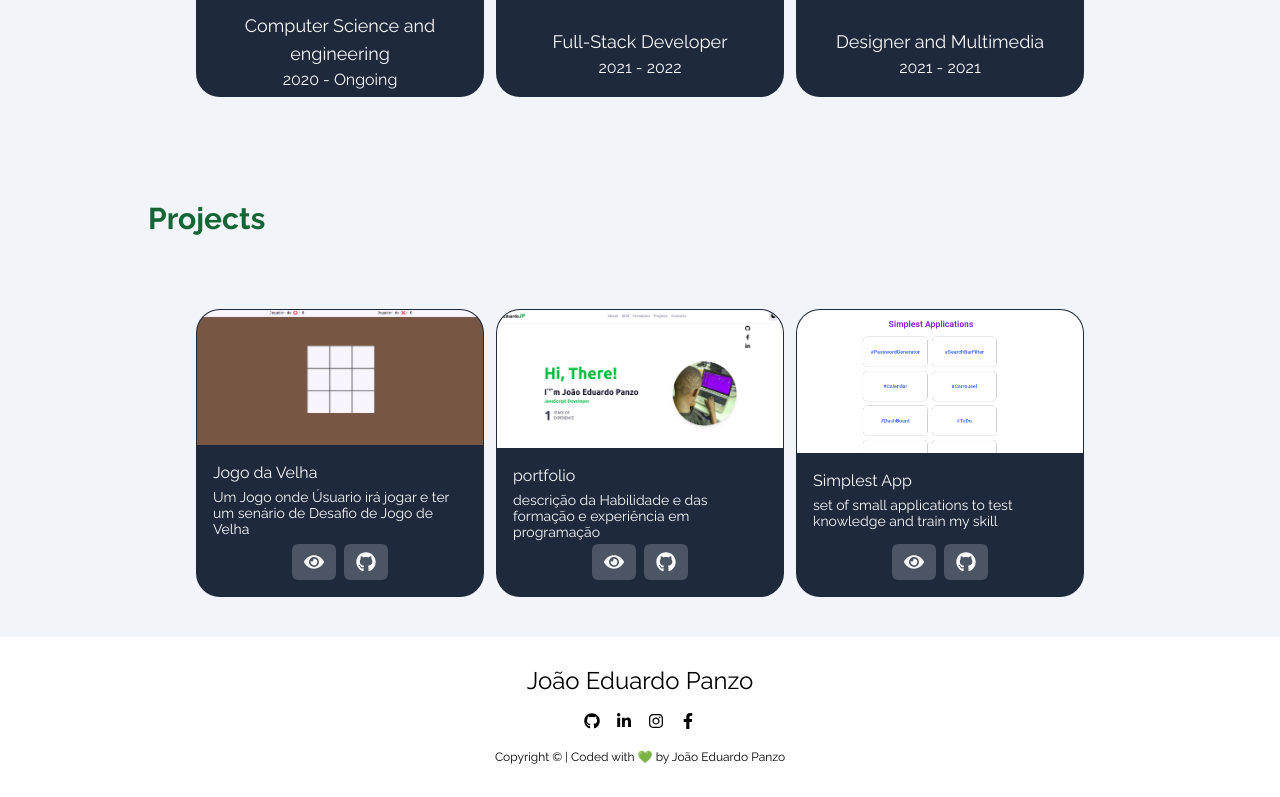
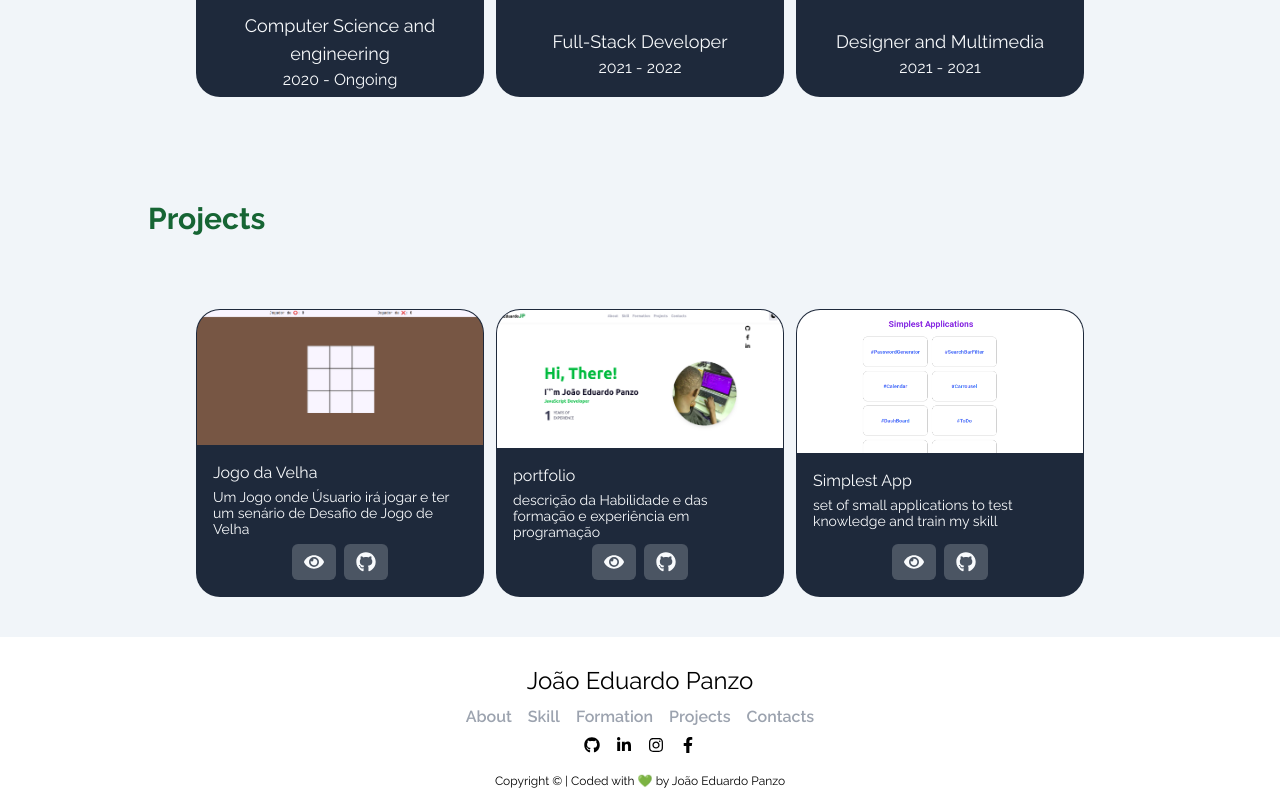
Before and after one commit to eduardojpanzo/portfolio, a Next.js app: page /en in a window 1280 px wide. Shown: the part 2231-3028 px from the top of the page. Before the commit the page ends 3004 px from the top, so only its background shows below. Built offline with nearby package versions, Linux system fonts and the light colour scheme.

Commit message:
fix:correção do menu footer

```diff
--- a/src/sections/Footer.tsx
+++ b/src/sections/Footer.tsx
@@ -1,12 +1,21 @@
+import { useTranslations } from "next-intl";
 import { Menu } from "../components/Menu";
 import { Networking } from "../components/Networking";
 
 export function Footer() {
+  const t = useTranslations("Menu");
+  const menuLinks = [
+    { path: "#about", value: `${t("about")}` },
+    { path: "#skill", value: `${t("skill")}` },
+    { path: "#formation", value: `${t("formation")}` },
+    { path: "#projects", value: `${t("projects")}` },
+    { path: "#contacts", value: `${t("contacts")}` },
+  ];
   return (
     <footer>
       <div className="max-w-7xl my-0 mx-auto px-5 pt-7 flex flex-col items-center gap-2 py-2">
         <p className="text-2xl ">João Eduardo Panzo</p>
-        <Menu className="pb-3" />
+        <Menu menuLinks={menuLinks} />
         <Networking />
         <p className="text-xs">
           Copyright © | Coded with 💚 by João Eduardo Panzo
```
